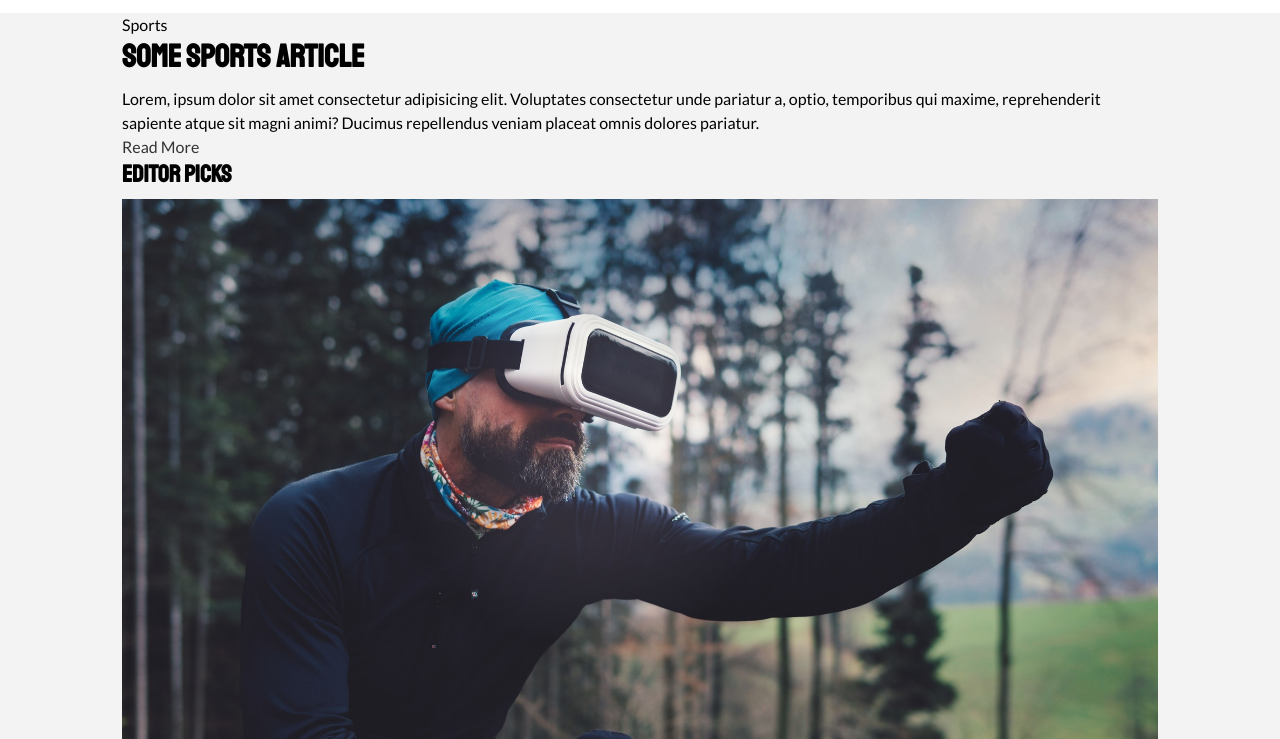
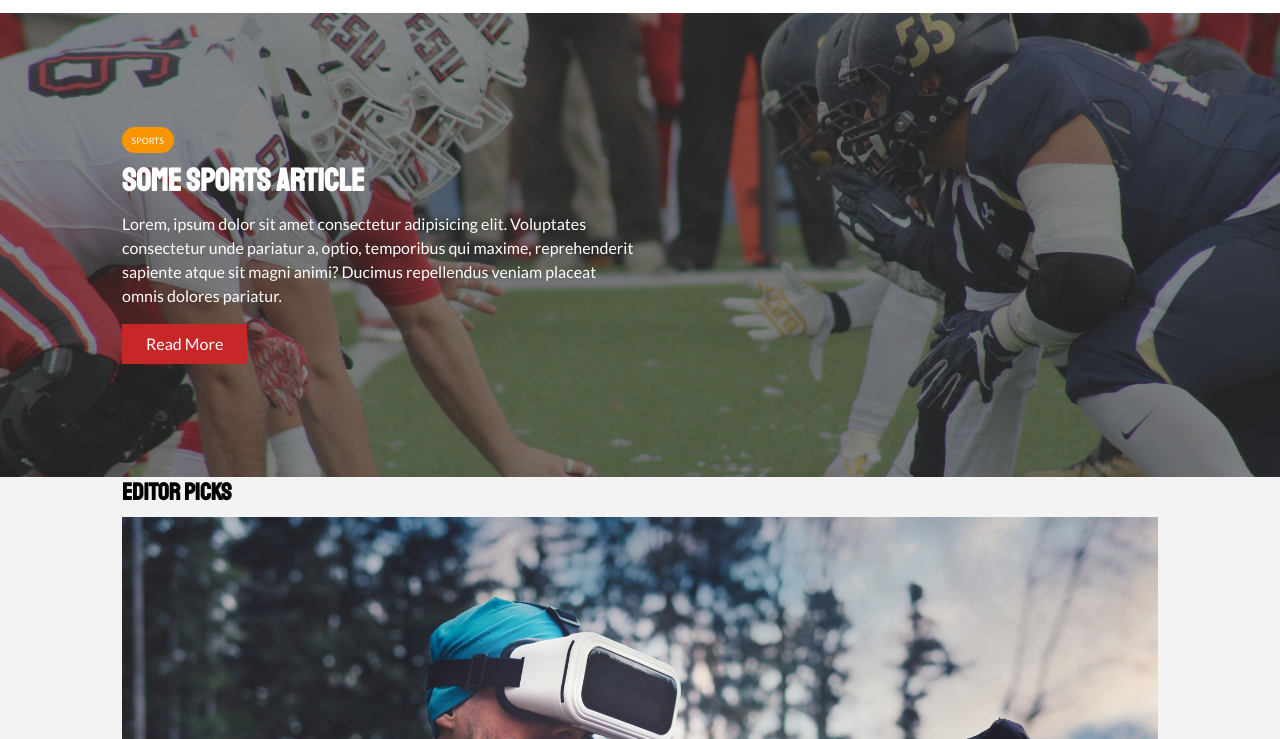
Before and after one commit to nictrey30/traversy-html-css, a plain HTML site: page 12_newsgrid_website/index.html in a window 1280 px wide. Shown: the part 61-800 px from the top of the page. Drawn offline with Linux system fonts and the light colour scheme.

Commit message:
Update style.css

```diff
--- a/12_newsgrid_website/css/style.css
+++ b/12_newsgrid_website/css/style.css
@@ -48,6 +48,49 @@ h6 {
   padding: 0 2rem;
   overflow: hidden;
 }
+.category {
+  display: inline-block;
+  color: #fff;
+  font-size: 0.55rem;
+  text-transform: uppercase;
+  padding: 0.4rem 0.6rem;
+  border-radius: 15px;
+  margin-bottom: 0.5rem;
+}
+.category-sports {
+  background: var(--sports-color);
+}
+.category-ent {
+  background: var(--ent-color);
+}
+.category-tech {
+  background: var(--tech-color);
+}
+.btn {
+  display: inline-block;
+  border: none;
+  background: var(--dark-color);
+  color: #fff;
+  padding: 0.5rem 1.5rem;
+}
+.btn-light {
+  background: var(--light-color);
+}
+.btn-primary {
+  background: var(--primary-color);
+}
+.btn-secondary {
+  background: var(--secondary-color);
+}
+.btn-block {
+  display: block;
+  width: 100%;
+  text-align: center;
+}
+.btn:hover {
+  opacity: 0.9;
+}
+
 /* Navigation */
 #main-nav {
   background: #fff;
@@ -88,3 +131,34 @@ h6 {
   color: #777;
   margin-right: 0.5rem;
 }
+/* Showcase */
+#showcase {
+  color: #fff;
+  background: #333;
+  padding: 2rem;
+  position: relative;
+}
+#showcase:before {
+  content: '';
+  background: url('../img/featured.jpg') no-repeat center center/cover;
+  position: absolute;
+  top: 0;
+  left: 0;
+  width: 100%;
+  height: 100%;
+  opacity: 0.4;
+}
+#showcase .showcase-container {
+  display: grid;
+  grid-template-columns: repeat(2, 1fr);
+  justify-content: center;
+  align-items: center;
+  height: 50vh;
+}
+/* e in spatele imaginii, dar aduc doar contentul in fata */
+#showcase .showcase-content {
+  z-index: 1;
+}
+#showcase .showcase-content p {
+  margin-bottom: 1rem;
+}
```
